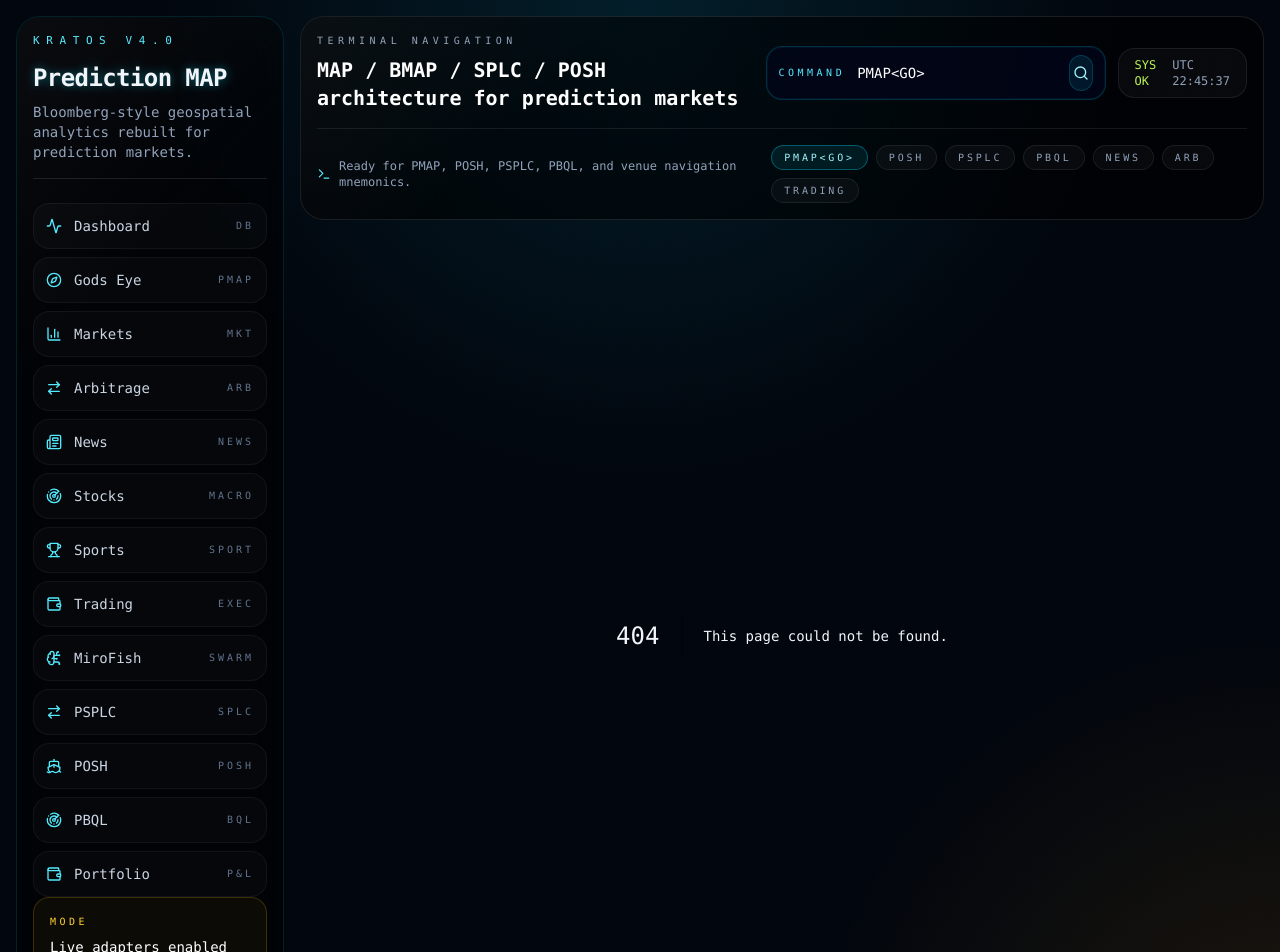
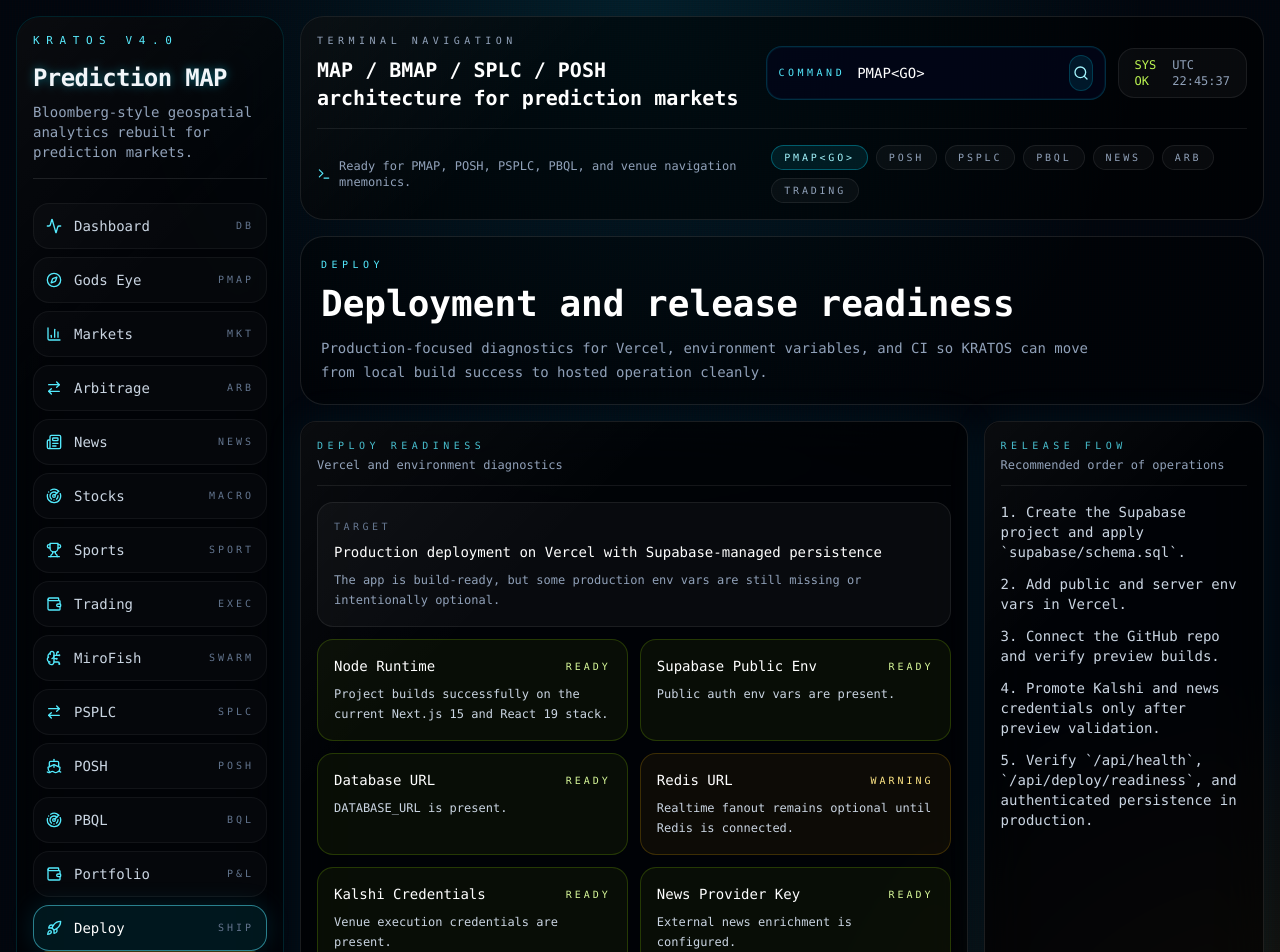
Before and after one commit to abhimanyunain07/KRATOS-Terminal, a Next.js app: page /deploy in a window 1280 px wide. Before the commit this address had no page. Shown: the top 952 px of the page. Built offline with nearby package versions, Linux system fonts and the light colour scheme; no server answers.

Commit message:
Add deployment readiness diagnostics and CI

```diff
--- a/next.config.ts
+++ b/next.config.ts
@@ -4,6 +4,32 @@ const nextConfig: NextConfig = {
   experimental: {
     optimizePackageImports: ["lucide-react", "recharts"],
   },
+  poweredByHeader: false,
+  async headers() {
+    return [
+      {
+        source: "/(.*)",
+        headers: [
+          {
+            key: "X-Frame-Options",
+            value: "DENY",
+          },
+          {
+            key: "X-Content-Type-Options",
+            value: "nosniff",
+          },
+          {
+            key: "Referrer-Policy",
+            value: "strict-origin-when-cross-origin",
+          },
+          {
+            key: "Permissions-Policy",
+            value: "camera=(), microphone=(), geolocation=()",
+          },
+        ],
+      },
+    ];
+  },
 };
 
 export default nextConfig;
--- a/package.json
+++ b/package.json
@@ -7,7 +7,9 @@
     "build": "next build",
     "start": "next start",
     "lint": "ESLINT_USE_FLAT_CONFIG=false eslint . --ext .js,.jsx,.ts,.tsx",
-    "typecheck": "tsc --noEmit"
+    "typecheck": "tsc --noEmit",
+    "check:env": "node scripts/check-env.mjs",
+    "ci": "npm run typecheck && npm run lint && npm run build"
   },
   "dependencies": {
     "@deck.gl/aggregation-layers": "^9.0.29",
--- /dev/null
+++ b/scripts/check-env.mjs
@@ -0,0 +1,38 @@
+const required = [
+  "NEXT_PUBLIC_SUPABASE_URL",
+  "NEXT_PUBLIC_SUPABASE_ANON_KEY",
+  "DATABASE_URL",
+];
+
+const optional = [
+  "REDIS_URL",
+  "KALSHI_API_KEY",
+  "KALSHI_API_SECRET",
+  "NEWS_API_KEY",
+];
+
+let failed = false;
+
+console.log("KRATOS environment readiness\n");
+
+for (const key of required) {
+  const present = Boolean(process.env[key] && String(process.env[key]).trim());
+  console.log(`${present ? "OK " : "MISS"} ${key}`);
+  if (!present) {
+    failed = true;
+  }
+}
+
+console.log("");
+
+for (const key of optional) {
+  const present = Boolean(process.env[key] && String(process.env[key]).trim());
+  console.log(`${present ? "OPT" : "SKIP"} ${key}`);
+}
+
+if (failed) {
+  console.error("\nRequired environment variables are missing.");
+  process.exit(1);
+}
+
+console.log("\nRequired environment variables are present.");
--- /dev/null
+++ b/src/app/api/deploy/readiness/route.ts
@@ -0,0 +1,6 @@
+import { NextResponse } from "next/server";
+import { getDeployReadinessReport } from "@/lib/deploy-readiness";
+
+export async function GET() {
+  return NextResponse.json(getDeployReadinessReport());
+}
--- /dev/null
+++ b/src/app/deploy/page.tsx
@@ -0,0 +1,27 @@
+import { PageHeader } from "@/components/layout/page-header";
+import { DeployReadinessPanel } from "@/components/panels/deploy-readiness-panel";
+import { TerminalPanel } from "@/components/ui/terminal-panel";
+
+export default function DeployPage() {
+  return (
+    <div className="space-y-4">
+      <PageHeader
+        eyebrow="Deploy"
+        title="Deployment and release readiness"
+        description="Production-focused diagnostics for Vercel, environment variables, and CI so KRATOS can move from local build success to hosted operation cleanly."
+      />
+      <div className="grid gap-4 xl:grid-cols-[1fr_0.42fr]">
+        <DeployReadinessPanel />
+        <TerminalPanel title="Release Flow" subtitle="Recommended order of operations">
+          <ol className="space-y-3 text-sm text-slate-300">
+            <li>1. Create the Supabase project and apply `supabase/schema.sql`.</li>
+            <li>2. Add public and server env vars in Vercel.</li>
+            <li>3. Connect the GitHub repo and verify preview builds.</li>
+            <li>4. Promote Kalshi and news credentials only after preview validation.</li>
+            <li>5. Verify `/api/health`, `/api/deploy/readiness`, and authenticated persistence in production.</li>
+          </ol>
+        </TerminalPanel>
+      </div>
+    </div>
+  );
+}
--- a/src/app/page.tsx
+++ b/src/app/page.tsx
@@ -1,6 +1,7 @@
 import { PageHeader } from "@/components/layout/page-header";
 import { ArbitrageTable } from "@/components/panels/arb-table";
 import { CommandHistoryPanel } from "@/components/panels/command-history-panel";
+import { DeployReadinessPanel } from "@/components/panels/deploy-readiness-panel";
 import { MacroBoard } from "@/components/panels/macro-board";
 import { MiniGlobeCard } from "@/components/panels/mini-globe-card";
 import { NewsGrid } from "@/components/panels/news-grid";
@@ -76,6 +77,7 @@ export default async function DashboardPage() {
         </TerminalPanel>
         <CommandHistoryPanel />
       </div>
+      <DeployReadinessPanel />
     </div>
   );
 }
--- a/src/components/layout/terminal-shell.tsx
+++ b/src/components/layout/terminal-shell.tsx
@@ -3,7 +3,7 @@
 import { useTransition } from "react";
 import Link from "next/link";
 import { usePathname, useRouter } from "next/navigation";
-import { Activity, ArrowRightLeft, BrainCircuit, ChartColumn, Compass, Newspaper, Radar, Search, Ship, Terminal, Trophy, Wallet } from "lucide-react";
+import { Activity, ArrowRightLeft, BrainCircuit, ChartColumn, Compass, Newspaper, Radar, Rocket, Search, Ship, Terminal, Trophy, Wallet } from "lucide-react";
 import { cn } from "@/lib/utils";
 import { authorizedFetch } from "@/lib/supabase";
 import { useKratosStore } from "@/store/kratos-store";
@@ -23,6 +23,7 @@ const NAV_ITEMS = [
   { href: "/posh", label: "POSH", short: "POSH", icon: Ship },
   { href: "/pbql", label: "PBQL", short: "BQL", icon: Radar },
   { href: "/portfolio", label: "Portfolio", short: "P&L", icon: Wallet },
+  { href: "/deploy", label: "Deploy", short: "SHIP", icon: Rocket },
 ];
 
 function StatusClock() {
--- /dev/null
+++ b/src/components/panels/deploy-readiness-panel.tsx
@@ -0,0 +1,54 @@
+"use client";
+
+import { useEffect, useState } from "react";
+import type { DeployReadinessReport } from "@/types/kratos";
+import { TerminalPanel } from "@/components/ui/terminal-panel";
+
+const toneStyles = {
+  ready: "border-lime-400/20 bg-lime-400/5 text-lime-200",
+  warning: "border-amber-400/20 bg-amber-400/5 text-amber-200",
+  missing: "border-red-400/20 bg-red-400/5 text-red-200",
+};
+
+export function DeployReadinessPanel() {
+  const [report, setReport] = useState<DeployReadinessReport | null>(null);
+
+  useEffect(() => {
+    let active = true;
+
+    void fetch("/api/deploy/readiness")
+      .then((response) => response.json())
+      .then((payload: DeployReadinessReport) => {
+        if (active) {
+          setReport(payload);
+        }
+      });
+
+    return () => {
+      active = false;
+    };
+  }, []);
+
+  return (
+    <TerminalPanel title="Deploy Readiness" subtitle="Vercel and environment diagnostics">
+      <div className="space-y-3">
+        <div className="rounded-2xl border border-white/8 bg-white/[0.03] p-4">
+          <p className="text-[10px] uppercase tracking-[0.35em] text-slate-500">Target</p>
+          <p className="mt-2 text-sm text-white">{report?.recommendedTarget ?? "Loading deployment report..."}</p>
+          <p className="mt-2 text-xs leading-5 text-slate-400">{report?.note ?? "Checking deployment prerequisites."}</p>
+        </div>
+        <div className="grid gap-3 md:grid-cols-2">
+          {report?.checks.map((check) => (
+            <article key={check.key} className={`rounded-2xl border p-4 ${toneStyles[check.status]}`}>
+              <div className="flex items-center justify-between gap-3">
+                <h3 className="text-sm text-white">{check.label}</h3>
+                <span className="text-[10px] uppercase tracking-[0.3em]">{check.status}</span>
+              </div>
+              <p className="mt-2 text-xs leading-5 text-slate-300">{check.detail}</p>
+            </article>
+          ))}
+        </div>
+      </div>
+    </TerminalPanel>
+  );
+}
--- /dev/null
+++ b/src/lib/deploy-readiness.ts
@@ -0,0 +1,72 @@
+import type { DeployCheck, DeployReadinessReport } from "@/types/kratos";
+
+function hasEnv(key: string) {
+  return Boolean(process.env[key]?.trim());
+}
+
+export function getDeployReadinessReport(): DeployReadinessReport {
+  const checks: DeployCheck[] = [
+    {
+      key: "node",
+      label: "Node Runtime",
+      status: "ready",
+      detail: "Project builds successfully on the current Next.js 15 and React 19 stack.",
+    },
+    {
+      key: "supabase_public",
+      label: "Supabase Public Env",
+      status: hasEnv("NEXT_PUBLIC_SUPABASE_URL") && hasEnv("NEXT_PUBLIC_SUPABASE_ANON_KEY") ? "ready" : "missing",
+      detail:
+        hasEnv("NEXT_PUBLIC_SUPABASE_URL") && hasEnv("NEXT_PUBLIC_SUPABASE_ANON_KEY")
+          ? "Public auth env vars are present."
+          : "Set NEXT_PUBLIC_SUPABASE_URL and NEXT_PUBLIC_SUPABASE_ANON_KEY in Vercel.",
+    },
+    {
+      key: "database",
+      label: "Database URL",
+      status: hasEnv("DATABASE_URL") ? "ready" : "missing",
+      detail: hasEnv("DATABASE_URL") ? "DATABASE_URL is present." : "Set DATABASE_URL for Postgres or Supabase SQL workloads.",
+    },
+    {
+      key: "redis",
+      label: "Redis URL",
+      status: hasEnv("REDIS_URL") ? "ready" : "warning",
+      detail: hasEnv("REDIS_URL") ? "Redis fanout is configured." : "Realtime fanout remains optional until Redis is connected.",
+    },
+    {
+      key: "kalshi",
+      label: "Kalshi Credentials",
+      status: hasEnv("KALSHI_API_KEY") && hasEnv("KALSHI_API_SECRET") ? "ready" : "warning",
+      detail:
+        hasEnv("KALSHI_API_KEY") && hasEnv("KALSHI_API_SECRET")
+          ? "Venue execution credentials are present."
+          : "Kalshi trading remains simulation-only until KALSHI_API_KEY and KALSHI_API_SECRET are set.",
+    },
+    {
+      key: "news",
+      label: "News Provider Key",
+      status: hasEnv("NEWS_API_KEY") ? "ready" : "warning",
+      detail: hasEnv("NEWS_API_KEY") ? "External news enrichment is configured." : "Fallback internal news signal cards are still active.",
+    },
+    {
+      key: "vercel",
+      label: "Vercel Project Env",
+      status: hasEnv("VERCEL") ? "ready" : "warning",
+      detail: hasEnv("VERCEL") ? "Running in a Vercel environment." : "Local workspace is deployment-ready, but not currently running inside Vercel.",
+    },
+  ];
+
+  const readyCount = checks.filter((check) => check.status === "ready").length;
+
+  return {
+    platform: "Vercel",
+    recommendedTarget: "Production deployment on Vercel with Supabase-managed persistence",
+    checks,
+    readyCount,
+    totalCount: checks.length,
+    note:
+      readyCount === checks.length
+        ? "Deployment prerequisites are fully configured."
+        : "The app is build-ready, but some production env vars are still missing or intentionally optional.",
+  };
+}
--- a/src/types/kratos.ts
+++ b/src/types/kratos.ts
@@ -246,6 +246,22 @@ export type CommandHistorySnapshot = {
   note: string;
 };
 
+export type DeployCheck = {
+  key: string;
+  label: string;
+  status: "ready" | "missing" | "warning";
+  detail: string;
+};
+
+export type DeployReadinessReport = {
+  platform: string;
+  recommendedTarget: string;
+  checks: DeployCheck[];
+  readyCount: number;
+  totalCount: number;
+  note: string;
+};
+
 export type TradeSimulationRequest = {
   venue: "Kalshi" | "Polymarket";
   ticker: string;
```
Also changed, not shown: vercel.json (added), 1 other file (tests, documents, lock files or other folders).
